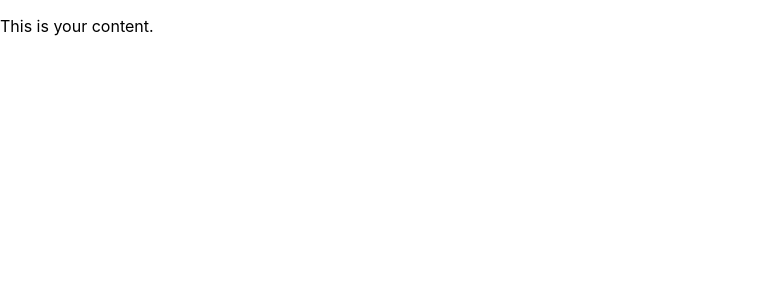
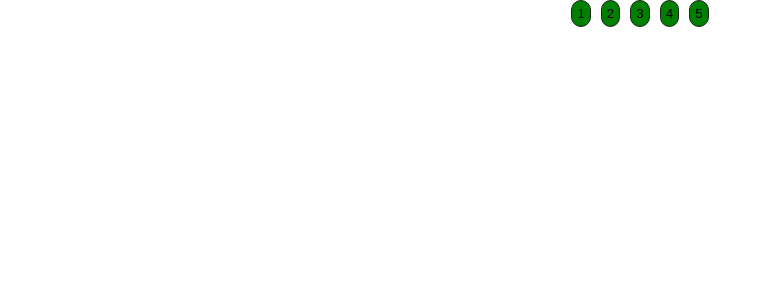
Before and after one commit to aniket2727/React-Interview, a React (Create React App) app in the folder app/: page / in a window 1280 px wide. Shown: the top 300 px of the page, without its empty margins (0-772 px from the left). Built offline with nearby package versions, Linux system fonts and the light colour scheme.

Commit message:
slider changes

```diff
--- a/app/src/App.js
+++ b/app/src/App.js
@@ -74,10 +74,11 @@ import Userinterface4 from "./Userinterface4";
 import Components1 from "./quizproble1/Componets1";
 import Sliderinreacts from "./componets/Sliderinreacts";
 import Avoidpagerefreshing from "./Avoidpagerefreshing";
+import SliderselectComponets from "./Slideselectors/SliderselectComponets";
 function App() {
   return (
     <div className="">
-        <Avoidpagerefreshing/>
+        <SliderselectComponets/>
     </div>
   );
 }
--- /dev/null
+++ b/app/src/Slideselectors/1.css
@@ -0,0 +1,27 @@
+
+
+.mainC{
+    display: flex;
+    align-items: center;
+    justify-content: center;
+}
+
+
+.blockC{
+    display: flex;
+    gap: 10px;
+}
+
+
+button{
+    border: 1px solid rgb(29, 31, 29);
+    background-color: green;
+    padding: 5px;
+    border-radius: 10px;
+    cursor: pointer;
+}
+
+
+button:hover{
+    background-color: rgb(64, 189, 64);
+}
--- /dev/null
+++ b/app/src/Slideselectors/SliderselectComponets.js
@@ -0,0 +1,67 @@
+import React, { useState } from 'react';
+import './1.css';
+
+const SliderselectComponets = () => {
+    const initialData = [
+        { name: 'John', email: 'john@example.com' },
+        { name: 'Alice', email: 'alice@example.com' },
+        { name: 'Bob', email: 'bob@example.com' },
+        { name: 'Charlie', email: 'charlie@example.com' },
+        { name: 'Diana', email: 'diana@example.com' },
+        { name: 'Eva', email: 'eva@example.com' },
+        { name: 'Frank', email: 'frank@example.com' },
+        { name: 'Grace', email: 'grace@example.com' },
+        { name: 'Henry', email: 'henry@example.com' },
+        { name: 'Ivy', email: 'ivy@example.com' },
+    ];
+
+    const [userData, setUserData] = useState(initialData);
+    const blockRange = Math.floor(userData.length / 2);
+    const [selectedData, setSelectedData] = useState([]);
+
+    const handleSelected = (index) => {
+        let selectedData1;
+        switch (index) {
+            case 0:
+                selectedData1 = userData.slice(0, 2);
+                break;
+            case 1:
+                selectedData1 = userData.slice(2, 4);
+                break;
+            case 2:
+                selectedData1 = userData.slice(4, 6);
+                break;
+            case 3:
+                selectedData1 = userData.slice(6, 8);
+                break;
+            case 4:
+                selectedData1 = userData.slice(8, 10);
+                break;
+            default:
+                selectedData1 = [];
+        }
+        setSelectedData(selectedData1);
+    };
+
+    return (
+        <div className='mainC'>
+            <div className='blockC'>
+                {Array.from({ length: blockRange }, (_, index) => (
+                    <div key={index}>
+                        <button onClick={() => handleSelected(index)}>{index + 1}</button>
+                    </div>
+                ))}
+            </div>
+            <div className='selectedData'>
+                {selectedData.map((user, index) => (
+                    <div key={index}>
+                        <p>{user.name}</p>
+                        <p>{user.email}</p>
+                    </div>
+                ))}
+            </div>
+        </div>
+    );
+};
+
+export default SliderselectComponets;
```
